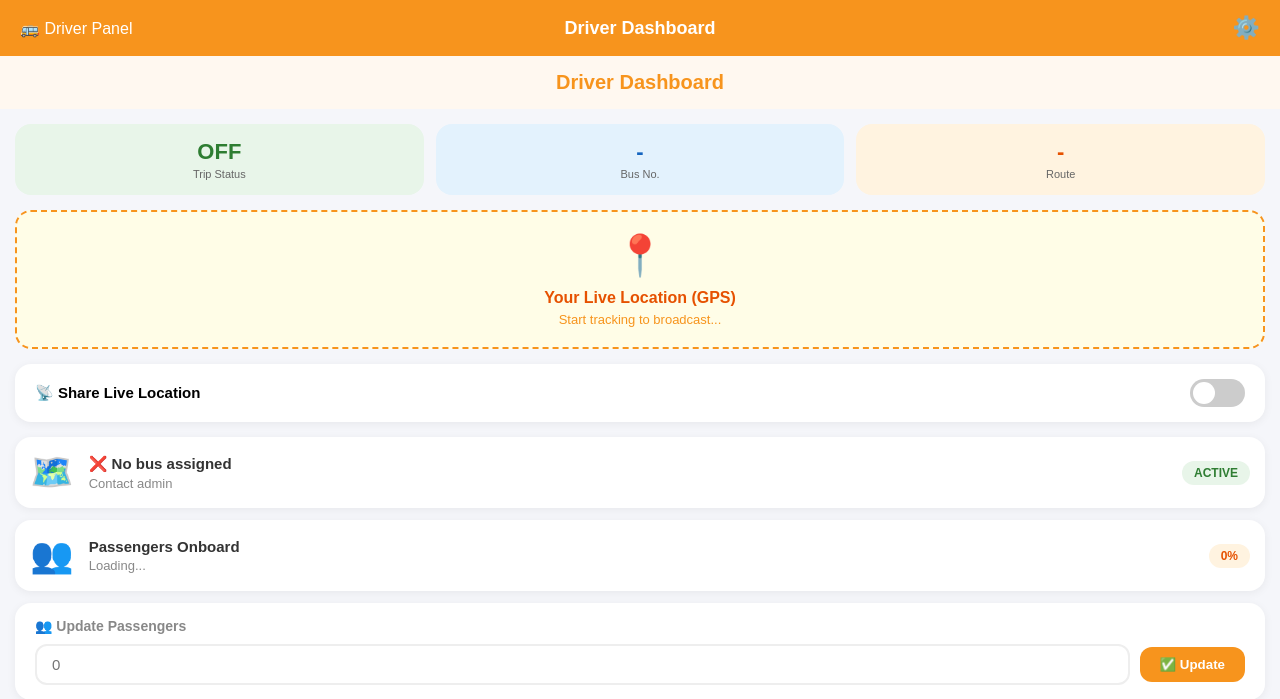
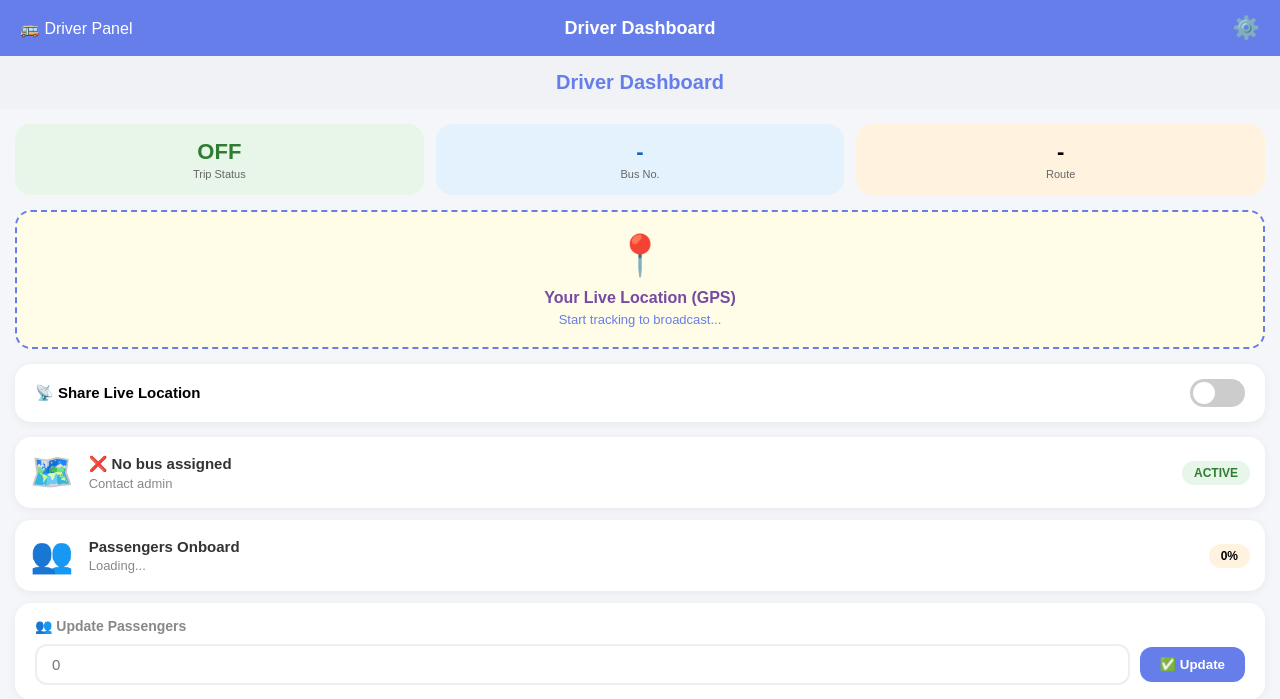
Before and after one commit to PR0810/Smart-Bus-Tracking, a Flask app: template templates/driver.html in a window 1280 px wide. Shown: the top 699 px of the page. Run offline with Flask 3, Linux system fonts and the light colour scheme; the template is opened without the code that fills it, so the values that code supplies are empty; some libraries are stand-ins or nearby versions.

Commit message:
fix driver color theme

```diff
--- a/templates/driver.html
+++ b/templates/driver.html
@@ -22,7 +22,7 @@
       }
 
       .navbar {
-        background: #f7941d;
+        background: #667eea;
         padding: 15px 20px;
         color: white;
         display: flex;
@@ -40,12 +40,12 @@
       }
 
       .hero {
-        background: #fff8f0;
+        background: #f0f2f5;
         padding: 15px 20px;
         text-align: center;
       }
       .hero h2 {
-        color: #f7941d;
+        color: #667eea;
         font-size: 20px;
         font-weight: 700;
       }
@@ -86,13 +86,13 @@
         background: #fff3e0;
       }
       .stat-orange h2 {
-        color: #e65100;
+        color: 764ba2;
       }
 
       .location-card {
         margin: 0 15px 15px;
         background: #fffde7;
-        border: 2px dashed #f7941d;
+        border: 2px dashed#667eea;
         border-radius: 16px;
         padding: 20px;
         text-align: center;
@@ -101,12 +101,12 @@
         font-size: 40px;
       }
       .location-card h3 {
-        color: #e65100;
+        color: #764ba2;
         font-size: 16px;
         margin-top: 10px;
       }
       .location-card p {
-        color: #f7941d;
+        color: #667eea;
         font-size: 13px;
         margin-top: 5px;
       }
@@ -186,7 +186,7 @@
       }
       .badge-percent {
         background: #fff3e0;
-        color: #e65100;
+        color: 764ba2;
         padding: 5px 12px;
         border-radius: 20px;
         font-size: 12px;
@@ -219,12 +219,12 @@
         font-size: 15px;
       }
       .passenger-row input:focus {
-        border-color: #f7941d;
+        border-color: #667eea;
         outline: none;
       }
       .passenger-row button {
         padding: 10px 20px;
-        background: #f7941d;
+        background: #667eea;
         color: white;
         border: none;
         border-radius: 12px;
@@ -236,7 +236,7 @@
         margin: 0 15px 12px;
         width: calc(100% - 30px);
         padding: 16px;
-        background: #f7941d;
+        background: #667eea;
         color: white;
         border: none;
         border-radius: 16px;
@@ -280,7 +280,7 @@
         box-shadow: 0 2px 10px rgba(0, 0, 0, 0.06);
       }
       .schedule-section h4 {
-        color: #f7941d;
+        color: #667eea;
         font-size: 15px;
         font-weight: 700;
         margin-bottom: 12px;
@@ -291,7 +291,7 @@
         font-size: 13px;
       }
       th {
-        background: #f7941d;
+        background: #667eea;
         color: white;
         padding: 10px 8px;
         text-align: center;
@@ -324,7 +324,7 @@
         gap: 3px;
       }
       .bottom-nav a.active {
-        color: #f7941d;
+        color: #667eea;
       }
       .bottom-nav span {
         font-size: 22px;
@@ -468,9 +468,7 @@
               (data.current_passengers / data.total_seats) * 100,
             );
             document.getElementById("busNo").innerText = data.bus;
-            document.getElementById("routeCode").innerText = data.from
-              ? data.from.substring(0, 3).toUpperCase()
-              : "-";
+            document.getElementById("routeCode").innerText = data.route || "-";
             document.getElementById("routeInfo").innerText =
               "🚌 " + data.bus + " (" + (data.bus_name || "") + ")";
             document.getElementById("routeDetail").innerText =
```
